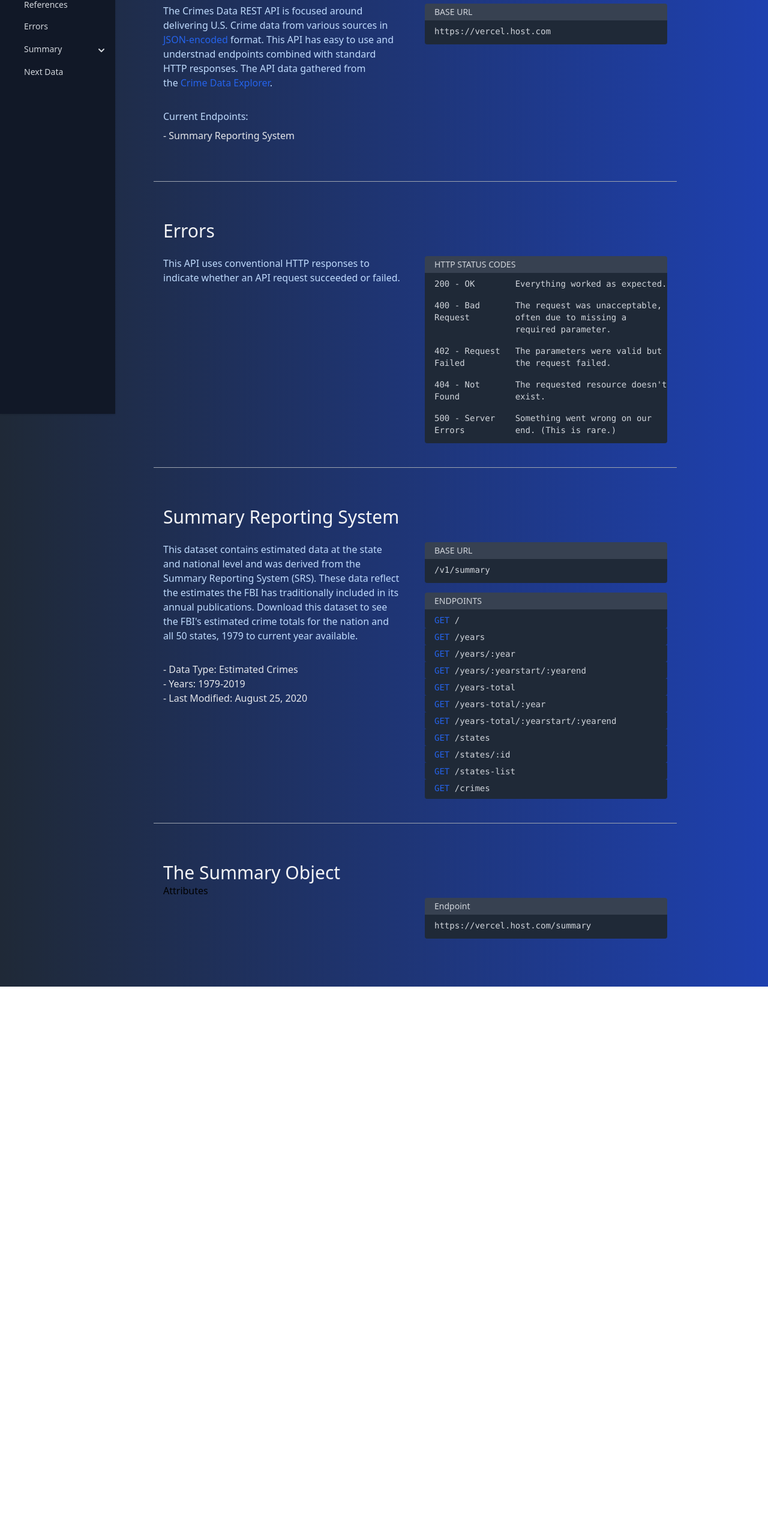
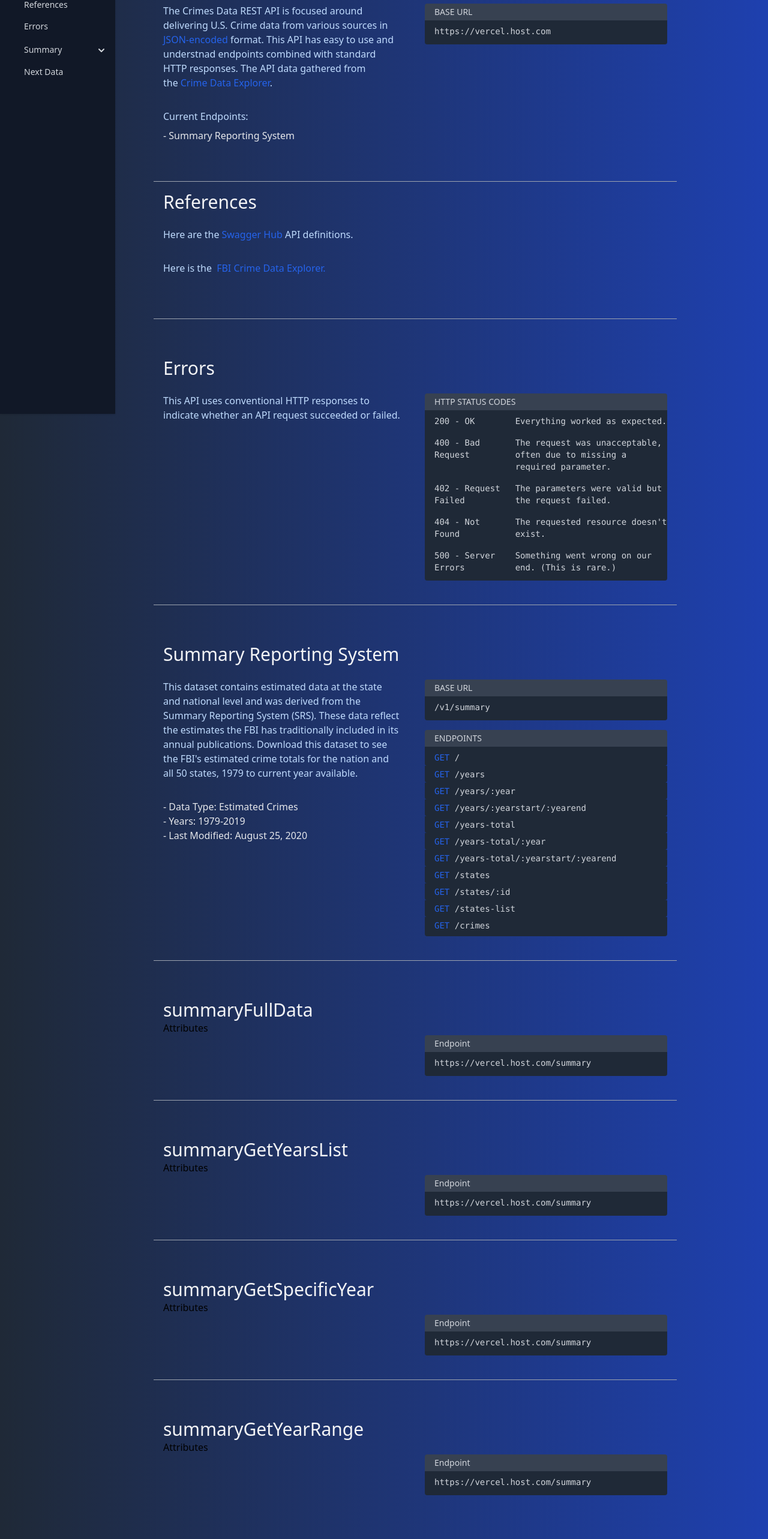
Before and after one commit to seijihosokawa/crimedata-mern, a React (Create React App) app in the folder client/: page / in a window 1280 px wide. Shown: the part 110-2676 px from the top of the page at 60% size. Before the commit the page ends 1755 px from the top, so only its background shows below. Built offline with nearby package versions, Linux system fonts and the light colour scheme.

Commit message:
added sidebar links

```diff
--- a/client/src/App.js
+++ b/client/src/App.js
@@ -42,6 +42,15 @@ const App = () => {
                         </div>
                     </div>
                 </div>
+                <div className="flex flex-row w-full pb-12">
+                    <div id="references" className="container w-1/2 p-4">
+                        <h1 className="text-gray-100 text-3xl">References</h1>
+                        <p className="pt-6 pb-2 pr-2 text-blue-200">Here are the
+                        <a className="text-blue-600 hover:text-gray-300 pl-1" href="https://app.swaggerhub.com/apis-docs/seijih/crimes/1.0.0">Swagger Hub</a> API definitions.</p>
+                        <p className="pt-6 pb-2 pr-2 text-blue-200"> Here is the <a className="text-blue-600 hover:text-gray-300 pl-1" href="https://crime-data-explorer.app.cloud.gov/pages/downloads">FBI Crime Data Explorer.</a></p>
+                    </div>
+                </div>
+
                 <div  className="flex flex-row w-full pt-12 pb-6">
                     <div id="errors" className="container w-1/2 p-4 pt-4">
                         <h1 className="text-gray-100 text-3xl">Errors</h1>
@@ -108,7 +117,7 @@ const App = () => {
                 </div>
                 <div id="summaryFullData" className="flex flex-row w-full pt-12 pb-6">
                     <div className="container w-1/2 p-4 pt-4">
-                        <h1 className="text-gray-100 text-3xl">The Summary Object</h1>
+                        <h1 className="text-gray-100 text-3xl">summaryFullData</h1>
                         <p>Attributes</p>
                     </div>
                     <div className="container w-1/2 p-4">
@@ -121,6 +130,52 @@ const App = () => {
                         </div>
                     </div>
                 </div>
+                <div id="summaryGetYearsList" className="flex flex-row w-full pt-12 pb-6">
+                    <div className="container w-1/2 p-4 pt-4">
+                        <h1 className="text-gray-100 text-3xl">summaryGetYearsList</h1>
+                        <p>Attributes</p>
+                    </div>
+                    <div className="container w-1/2 p-4">
+                        <h1 className="text-gray-100 text-3xl text-opacity-0 pb-6">Data/Code</h1>
+                        <div className="text-sm">
+                            <p className="pl-4 pt-1 pb-1 rounded-t bg-gray-700 text-gray-300" > Endpoint</p>
+                            <code>
+                                <p className="pl-4 pb-3 pt-2 rounded-b bg-gray-800 text-gray-300 text-sm">https://vercel.host.com/summary</p>
+                            </code>
+                        </div>
+                    </div>
+                </div>
+                <div id="summaryGetSpecificYear" className="flex flex-row w-full pt-12 pb-6">
+                    <div className="container w-1/2 p-4 pt-4">
+                        <h1 className="text-gray-100 text-3xl">summaryGetSpecificYear</h1>
+                        <p>Attributes</p>
+                    </div>
+                    <div className="container w-1/2 p-4">
+                        <h1 className="text-gray-100 text-3xl text-opacity-0 pb-6">Data/Code</h1>
+                        <div className="text-sm">
+                            <p className="pl-4 pt-1 pb-1 rounded-t bg-gray-700 text-gray-300" > Endpoint</p>
+                            <code>
+                                <p className="pl-4 pb-3 pt-2 rounded-b bg-gray-800 text-gray-300 text-sm">https://vercel.host.com/summary</p>
+                            </code>
+                        </div>
+                    </div>
+                </div>
+                <div id="summaryGetYearRange" className="flex flex-row w-full pt-12 pb-6">
+                    <div className="container w-1/2 p-4 pt-4">
+                        <h1 className="text-gray-100 text-3xl">summaryGetYearRange</h1>
+                        <p>Attributes</p>
+                    </div>
+                    <div className="container w-1/2 p-4">
+                        <h1 className="text-gray-100 text-3xl text-opacity-0 pb-6">Data/Code</h1>
+                        <div className="text-sm">
+                            <p className="pl-4 pt-1 pb-1 rounded-t bg-gray-700 text-gray-300" > Endpoint</p>
+                            <code>
+                                <p className="pl-4 pb-3 pt-2 rounded-b bg-gray-800 text-gray-300 text-sm">https://vercel.host.com/summary</p>
+                            </code>
+                        </div>
+                    </div>
+                </div>
+
             </div>
         </div>
     )
--- a/client/src/sidebar.js
+++ b/client/src/sidebar.js
@@ -40,7 +40,10 @@ function SideBar() {
                         </li>
                         <li className="flex w-full justify-between text-gray-300 hover:text-blue-300 cursor-pointer items-center mb-4" onClick={() => setHideSummary(!hideSummary)}>
                                 <div className="flex items-center">
-                                    <span className="text-sm  ml-2">Summary</span>
+                                    <Link to="summary">
+                                    <span className="text-sm ml-2">Summary</span>
+                                    </Link>
+
                                     { hideSummary === true &&
                                     <svg xmlns="http://www.w3.org/2000/svg" class="h-5 w-5 ml-14 mt-1" viewBox="0 0 20 20" fill="currentColor">
                                         <path fill-rule="evenodd" d="M5.293 7.293a1 1 0 011.414 0L10 10.586l3.293-3.293a1 1 0 111.414 1.414l-4 4a1 1 0 01-1.414 0l-4-4a1 1 0 010-1.414z" clip-rule="evenodd" />
@@ -63,9 +66,11 @@ function SideBar() {
                                 </Link>
                             </li>
                             <li className="flex w-full justify-between text-gray-500 hover:text-gray-200 cursor-pointer items-center mb-4">
-                                <div className="flex items-center">
-                                    <span className="text-sm  ml-3">Get List of Years</span>
-                                </div>
+                                <Link to="summaryGetYearsList">
+                                    <div className="flex items-center">
+                                        <span className="text-sm  ml-3">Get List of Years</span>
+                                    </div>
+                                </Link>
                             </li>
                             <li className="flex w-full justify-between text-gray-500 hover:text-gray-200 cursor-pointer items-center mb-4">
                                 <div className="flex items-center">
```
